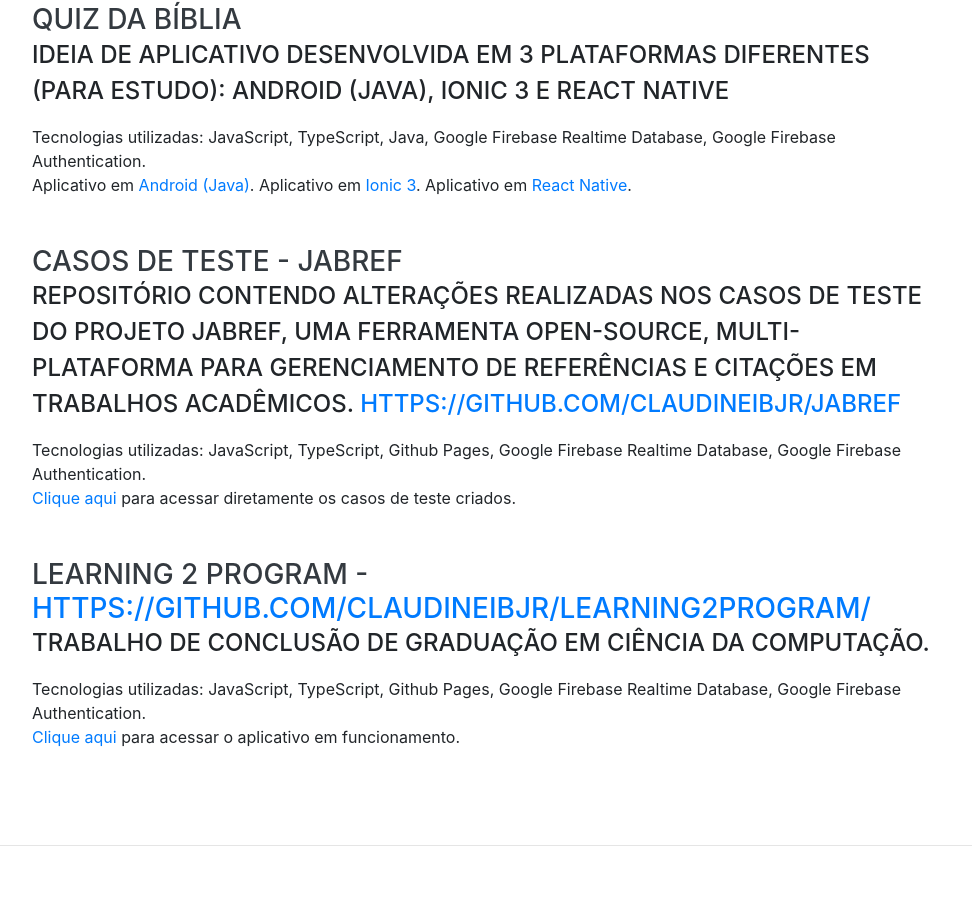
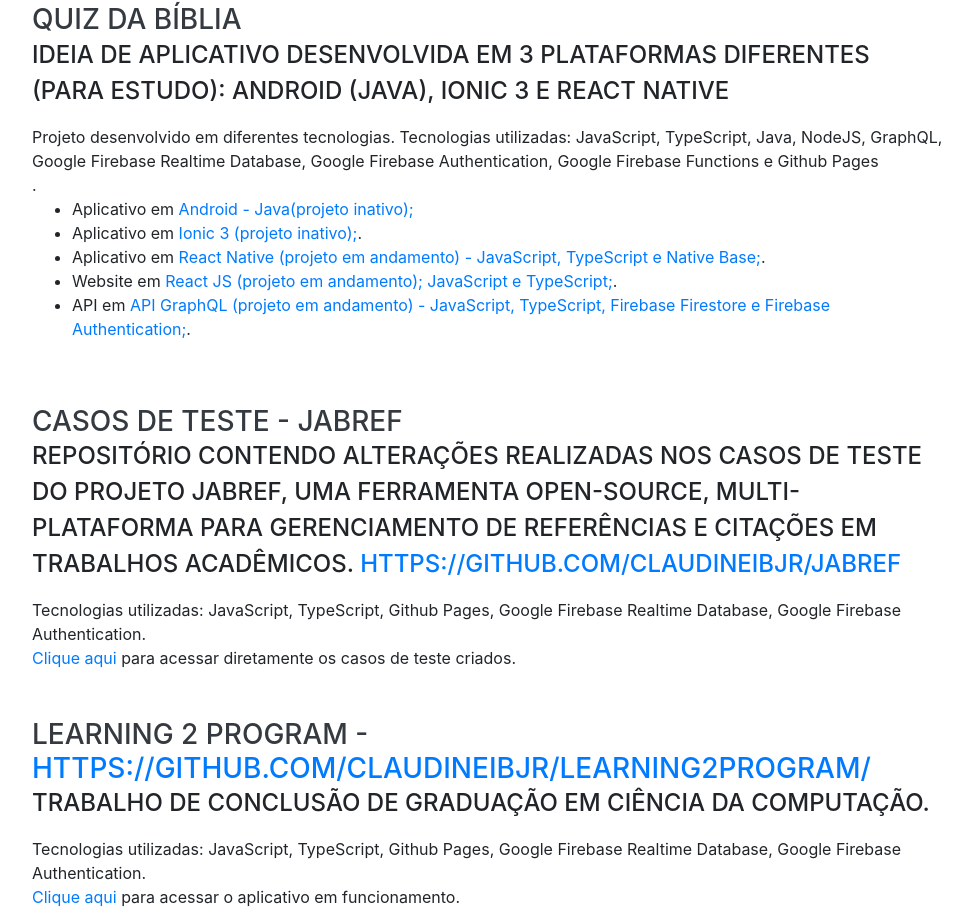
Before and after one commit to claudineibjr/ClaudineiBJr.github.io, a website with bundled scripts: page index.html in a window 1280 px wide. Shown: the part 4280-5202 px from the top of the page, without its empty margins (288-1260 px from the left). Built offline with nearby package versions, Linux system fonts and the light colour scheme; a web font is replaced by a local one.

Commit message:
Atualização do portfólio

```diff
--- a/index.html
+++ b/index.html
@@ -296,10 +296,15 @@
 							</div>
 
 							<div>
-								Tecnologias utilizadas: JavaScript, TypeScript, Java, Google Firebase Realtime Database, Google Firebase Authentication.<br/>
-								Aplicativo em <a href='https://github.com/claudineibjr/Quiz-Biblia_Android' target='_blank'>Android (Java)</a>.
-								Aplicativo em <a href='https://github.com/claudineibjr/Quiz-Biblia_Ionic' target='_blank'>Ionic 3</a>.
-								Aplicativo em <a href='https://github.com/claudineibjr/Quiz-Biblia_ReactNative' target='_blank'>React Native</a>.
+								Projeto desenvolvido em diferentes tecnologias.
+								Tecnologias utilizadas: JavaScript, TypeScript, Java, NodeJS, GraphQL, Google Firebase Realtime Database, Google Firebase Authentication, Google Firebase Functions e Github Pages<br/>.
+								<ul>
+									<li>Aplicativo em <a href='https://github.com/claudineibjr/Quiz-Biblia_Android' target='_blank'>Android - Java(projeto inativo);</a></li>
+									<li>Aplicativo em <a href='https://github.com/claudineibjr/Quiz-Biblia_Ionic' target='_blank'>Ionic 3 (projeto inativo);</a>.</li>
+									<li>Aplicativo em <a href='https://github.com/claudineibjr/Quiz-Biblia_ReactNative' target='_blank'>React Native (projeto em andamento) - JavaScript, TypeScript e Native Base;</a>.</li>
+									<li>Website em <a href='https://github.com/claudineibjr/Quiz-Biblia_web' target='_blank'>React JS (projeto em andamento); JavaScript e TypeScript;</a>.</li>
+									<li>API em <a href='https://github.com/claudineibjr/Quiz-Biblia_backend' target='_blank'>API GraphQL (projeto em andamento) - JavaScript, TypeScript, Firebase Firestore e Firebase Authentication;</a>.</li>
+								</ul>
 							</div>
 						</div>
 					</div>
```
